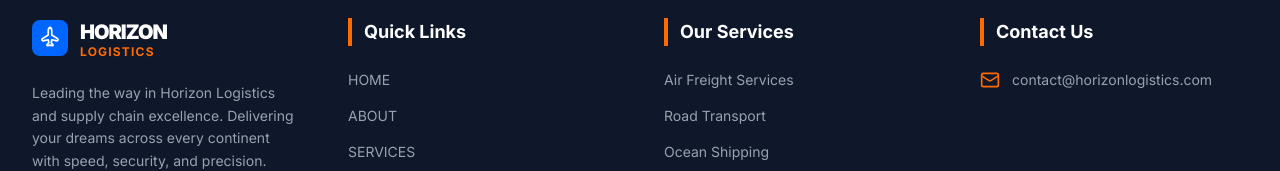
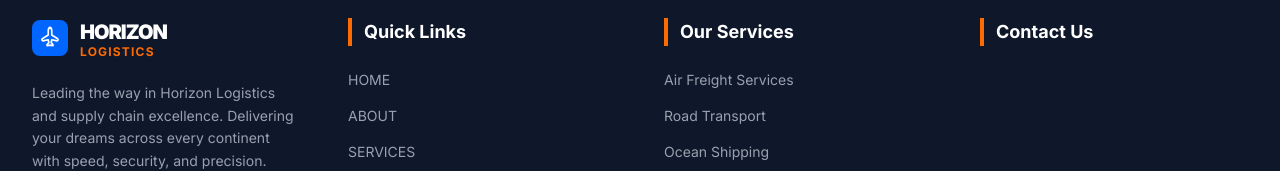
Before and after one commit to FrankNeba/horizon, a Next.js app: page / in a window 1280 px wide. Shown: the part 5545-5716 px from the top of the page. Built offline with nearby package versions, Linux system fonts and the light colour scheme; no server answers; the database is empty.

Commit message:
removed email

```diff
--- a/src/components/common/Footer.tsx
+++ b/src/components/common/Footer.tsx
@@ -74,10 +74,10 @@ export function Footer() {
                                 <Phone className="h-5 w-5 text-secondary shrink-0" />
                                 <span className="text-gray-400 text-sm">{SITE_CONFIG.phone}</span>
                             </li> */}
-                            <li className="flex items-center space-x-3">
+                            {/* <li className="flex items-center space-x-3">
                                 <Mail className="h-5 w-5 text-secondary shrink-0" />
                                 <span className="text-gray-400 text-sm">{SITE_CONFIG.email}</span>
-                            </li>
+                            </li> */}
                         </ul>
                     </div>
                 </div>
```
